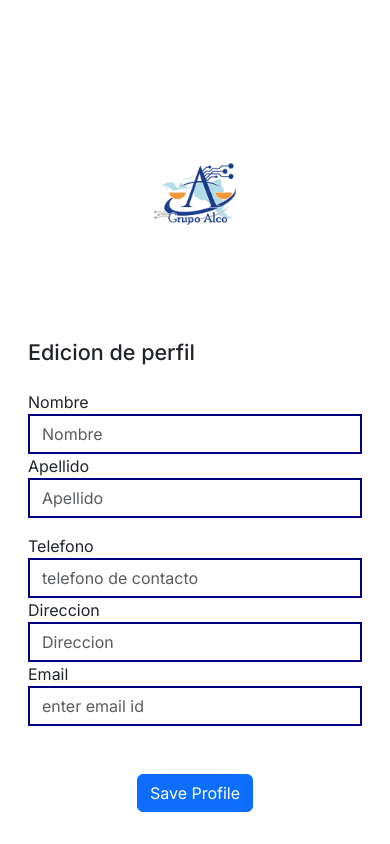
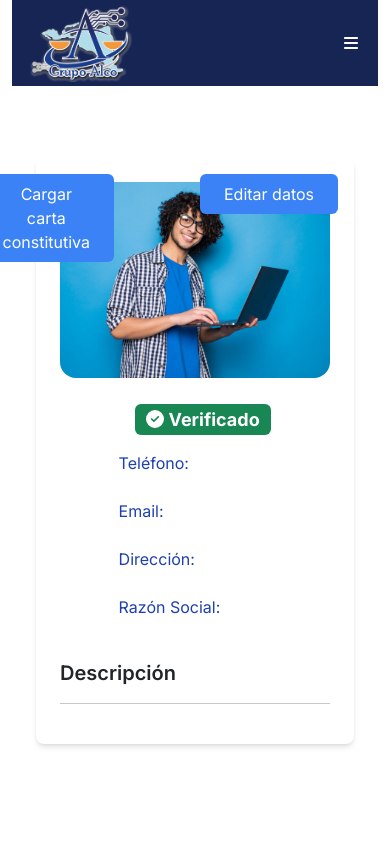
Before and after one commit to Jamester-Cloud/AlcoEmpleo, a Next.js app: page /profile/me in a window 390 px wide. Shown: the top 844 px of the page. Built offline with nearby package versions, Linux system fonts and the light colour scheme; no server answers.

Commit message:
maquetacion de perfil de empresa

```diff
--- a/src/app/login/loginForm/LogInForm.tsx
+++ b/src/app/login/loginForm/LogInForm.tsx
@@ -40,7 +40,7 @@ export default function LogInForm() {
                     router.push('/admin')
                     break;
                 case 'Candidatos':
-                    router.push('/oportunidades')
+                    router.push('/candidate/oportunidades')
                     break;
                 case 'Empresas':
                     router.push('/enterprise')
--- a/src/app/profile/[id]/page.tsx
+++ b/src/app/profile/[id]/page.tsx
@@ -1,71 +1,220 @@
-
-"use client"
-import { useEffect, useState } from "react"
-import axios from "axios"
-import { ToastContainer, toast, Bounce } from 'react-toastify';
+"use client";
+import { useEffect, useState } from "react";
+import axios from "axios";
+import { ToastContainer, toast, Bounce } from "react-toastify";
 import Image from "next/image";
+import CabeceraEmpresa from "@/app/components/cabeceras/cabeceraEmpresa";
+import Contact from "@/app/components/Contact/Contact";
+import Footer from "@/app/components/Footer/footer";
+import {
+  faCheckCircle,
+  faCopy,
+  faFlag,
+  faPencil,
+  faPlus,
+  faTrashAlt,
+} from "@fortawesome/free-solid-svg-icons";
+import DataModal from "@/app/components/Modal/DataModal";
+import "@/app/candidate/edit/css/style.css";
+import { FontAwesomeIcon } from "@fortawesome/react-fontawesome";
 
 export default function UserProfile({ params }: any) {
-
-    const [userData, setUserData] : any = useState()
+  const [userData, setUserData]: any = useState();
 
   const getUserDetails = async () => {
     const res = await axios.get("../api/users/me");
-        return res.data.personaData
-    }
+    return res.data.personaData;
+  };
 
   useEffect(() => {
     if (!userData) {
       (async () => {
         try {
-                    const userData = await getUserDetails()
+          const userData = await getUserDetails();
           console.log(userData);
           setUserData(userData);
-
         } catch (err) {
-                    console.log('Error al cargar los datos el usuario');
+          console.log("Error al cargar los datos el usuario");
         }
-            })()
+      })();
     }
     console.log(userData);
-    }, [userData])
+  }, [userData]);
 
+  // Modal controls
+  const [show, setShow] = useState(false);
+  const [modalTitle, setModalTitle] = useState("");
+  const [modalData, setModalData] = useState({});
+  const handleClose = () => setShow(false);
+
+  // State data load
+  const [candidatoData, setCandidatoData]: any = useState(null);
+  const [modalType, setModalDataType] = useState("");
+  const handleModal = (
+    e: any,
+    title: string,
+    data: any,
+    id: string,
+    dataType: string
+  ) => {
+    e.preventDefault();
+    setModalDataType(dataType);
+    setModalTitle(title);
+    setModalData({ ...data, id });
+    setShow(true);
+  };
+
+  useEffect(() => {
+    if (!candidatoData) {
+      (async () => {
+        try {
+          await getUserDetails();
+        } catch (err) {
+          console.log("Error al cargar los datos del usuario", err);
+        }
+      })();
+    }
+  }, [candidatoData]);
+
+  //funcion para borrar items de idiomas, experiencias(por id), habilidades, formaciones academicas(Por id)
+  const popItem = async (type: string) => {
+    let petition;
+    switch (type) {
+      case "habilidad":
+        candidatoData.candidatoData.habilidad?.pop();
+        petition = await axios.post("/api/candidate/upload/delete", {
+          dataType: type,
+          data: candidatoData.candidatoData.habilidad,
+          idUsuario: localStorage.getItem("idUsuario"),
+        });
+        break;
+      case "idioma":
+        candidatoData.candidatoData.idiomas?.pop();
+        petition = await axios.post("/api/candidate/upload/delete", {
+          dataType: type,
+          data: candidatoData.candidatoData.idiomas,
+          idUsuario: localStorage.getItem("idUsuario"),
+        });
+        break;
+      case "redes":
+        candidatoData.candidatoData.redes?.pop();
+        petition = await axios.post("/api/candidate/upload/delete", {
+          dataType: type,
+          data: candidatoData.candidatoData.redes,
+          idUsuario: localStorage.getItem("idUsuario"),
+        });
+        break;
+    }
+    //Re-render
+    if (petition?.status == 200) await getUserDetails();
+  };
+
+  const deleteItem = async (type: string, id: string) => {
+    let petition;
+    switch (type) {
+      case "exp":
+        petition = await axios.post("/api/candidate/upload/delete", {
+          dataType: type,
+          id: id,
+          idUsuario: localStorage.getItem("idUsuario"),
+        });
+        break;
+      case "academics":
+        petition = await axios.post("/api/candidate/upload/delete", {
+          dataType: type,
+          id: id,
+          idUsuario: localStorage.getItem("idUsuario"),
+        });
+        break;
+    }
+    //re-render
+    if (petition?.status == 200) await getUserDetails();
+  };
   return (
-        <div className="container rounded bg-white mt-5 mb-5">
-            <div className="row">
-                <div className="col-md-3 border-right">
-                    {/* Profile photo */}
-                    <div className="d-flex flex-column align-items-center text-center p-3 py-5"><Image className="rounded-circle mt-5" width={100} src="/alcologo.png" height={100} alt="GrupoAlcoLogo" /><span className="font-weight-bold">{userData?.nombre || ''} {userData?.apellido || ''}</span><span className="text-black-50">{userData?.email || ''}</span><span> </span></div>
+    <div className="container">
+      <CabeceraEmpresa />
+      <div className="container mx-auto mt-5 p-4">
+        <div className="bg-white shadow-md rounded-lg p-6 relative">
+          <button
+            onClick={(e) =>
+              handleModal(
+                e,
+                "Datos personales",
+                candidatoData?.userData,
+                candidatoData?.userData?._id,
+                "datosPersonales"
+              )
+            }
+            className="absolute top-4 right-4 bg-blue-500 text-white px-4 py-2 rounded-md"
+          >
+            Editar datos
+          </button>
+          <button
+            className="absolute top-4 right-60 bg-blue-500 text-white px-4 py-2 rounded-md"
+          >
+            Cargar carta constitutiva
+          </button>
+          <div className="flex flex-col md:flex-row items-center md:items-start">
+            <Image
+              src="/Imagen-card.png"
+              alt="Admin"
+              className="rounded-2xl mb-4 md:mb-0 md:mr-4 w-full md:w-72"
+              width={800}
+              height={800}
+            />
+            <div className="text-left md:flex-1 md:flex md:flex-col md:justify-center">
+              <h2 className="text-2xl font-bold">
+                {candidatoData?.userData?.nombre || ""}{" "}
+                {candidatoData?.userData?.apellido || ""}{" "}
+                <span className="badge bg-success rounded-full ml-4">
+                  <FontAwesomeIcon icon={faCheckCircle} /> Verificado
+                </span>
+              </h2>
+              <p className="text-xl text-gray-600">
+                {candidatoData?.candidatoData?.perfil?.puestoDeseado}
+              </p>
+              <div className="flex flex-col md:flex-row mt-2 text-gray-500">
+                <div className="flex flex-row mb-2 md:mb-0">
+                  <p className="text-blue-800">Teléfono:</p>{" "}
+                  <p>{candidatoData?.userData?.telefono}</p>
                 </div>
-                <div className="col-md-5 border-right">
-                    <div className="p-3 py-5">
-                        <div className="d-flex justify-content-between align-items-center mb-3">
-                            <h4 className="text-right">Edicion de perfil</h4>
-                        </div>
-                        <div className="row mt-2">
-                            <div className="col-md-6"><label className="labels">Nombre</label><input type="text" className="form-control" placeholder="Nombre" defaultValue={userData?.nombre || ''} /></div>
-                            <div className="col-md-6"><label className="labels">Apellido</label><input type="text" className="form-control" placeholder="Apellido"  defaultValue={userData?.apellido || ''} /></div>
-                        </div>
-                        <div className="row mt-3">
-                            <div className="col-md-12"><label className="labels">Telefono</label><input type="text" className="form-control" placeholder="telefono de contacto" defaultValue={userData?.telefono} /></div>
-                            <div className="col-md-12"><label className="labels">Direccion</label><input type="text" className="form-control" placeholder="Direccion" defaultValue={userData?.direccion}/></div>
-                            <div className="col-md-12"><label className="labels">Email</label><input type="text" className="form-control" placeholder="enter email id" defaultValue={userData?.email}/></div>
-                        </div>
-                        {/* <div className="row mt-3">
-                            <div className="col-md-6"><label className="labels">Pais</label><input type="text" className="form-control" placeholder="country" /></div>
-                            <div className="col-md-6"><label className="labels">Estado/Region</label><input type="text" className="form-control" placeholder="state" /></div>
-                        </div> */}
-                        <div className="mt-5 text-center"><button className="btn btn-primary profile-button" type="button">Save Profile</button></div>
+                <div className="flex flex-row md:ml-10">
+                  <p className="text-blue-800">Email:</p>{" "}
+                  <p>{candidatoData?.userData?.emailUsuario || ""}</p>
                 </div>
               </div>
-                <div className="col-md-4">
-                    <div className="p-3 py-5">
-                        <div className="d-flex justify-content-between align-items-center experience"><span></span><span className="border px-3 p-1 add-experience"><i className="fa fa-plus"></i>&nbsp;Experiencias</span></div><br />
-                        <div className="col-md-12"><label className="labels">Experience in Designing</label><input type="text" className="form-control" placeholder="experience" /></div> <br />
-                        <div className="col-md-12"><label className="labels">Detalles adicionales</label><input type="text" className="form-control" placeholder="additional details" /></div>
+              <div className="flex flex-row text-gray-600 mt-2">
+                <p className="text-blue-800">Dirección:</p>{" "}
+                <p>{candidatoData?.userData?.direccion}</p>
+              </div>
+              <div className="flex flex-row text-gray-600 mt-2">
+                <p className="text-blue-800">Razón Social:</p>{" "}
+                <p>{candidatoData?.userData?.direccion}</p>
+              </div>
+            </div>
+          </div>
+          <div className="mt-6 flex flex-col md:flex-row">
+            <div className="md:ml-40 w-full">
+              <h3 className="text-xl font-semibold mb-2">Descripción</h3>
+              <hr />
+              <p className="text-gray-600">
+                {candidatoData?.candidatoData?.perfil?.descripcionPersonal}
+              </p>
             </div>
           </div>
         </div>
       </div>
-    )
+
+      {/* <DataModal
+      show={show}
+      setShow={setShow}
+      candidatoData={candidatoData}
+      setCandidatoData={setCandidatoData}
+      onHide={handleClose}
+      data={modalData}
+      modalType={modalType}
+      title={modalTitle}
+    /> */}
+    </div>
+  );
 }
```
Lines whose indentation alone changed are shown as unchanged.
